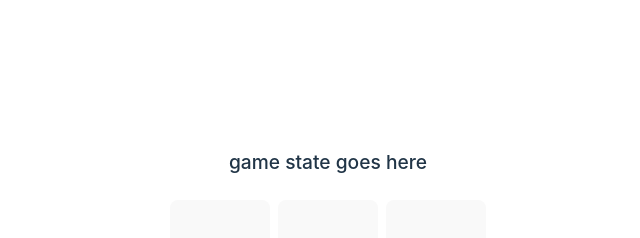
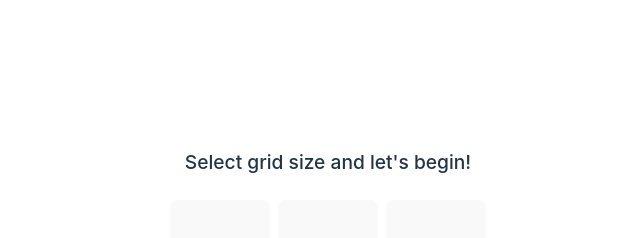
Before and after one commit to Samolote/tic-tac-toe-game, a React (Vite) app: page / in a window 1280 px wide. Shown: the top 238 px of the page, without its empty margins (312-952 px from the left). Built offline with nearby package versions, Linux system fonts and the light colour scheme.

Commit message:
Update displayed game status depending on game state

```diff
--- a/src/components/TicTacToe/TicTacToe.tsx
+++ b/src/components/TicTacToe/TicTacToe.tsx
@@ -1,11 +1,22 @@
+import { useMachine } from '@xstate/react';
 import { GameStatus } from '../GameStatus';
 import { GameBoard } from '../GameBoard';
 import { GameForm } from '../GameForm';
+import { ticTacToeMachine } from '../../machines/ticTacToeMachine';
 
 const TicTacToe = () => {
+  const [state] = useMachine(ticTacToeMachine);
+
+  const { winner, player } = state.context;
+
   return (
     <div data-testid="tic-tac-toe">
-      <GameStatus>game state goes here</GameStatus>
+      <GameStatus>
+        {state.matches('idle') && "Select grid size and let's begin!"}
+        {state.matches('playing') && `Next player: ${player ? 'x' : 'o'}`}
+        {state.matches('won') && `Winner: ${winner}`}
+        {state.matches('draw') && `Draw`}
+      </GameStatus>
       <GameBoard size={3} />
       <GameForm />
     </div>
```
